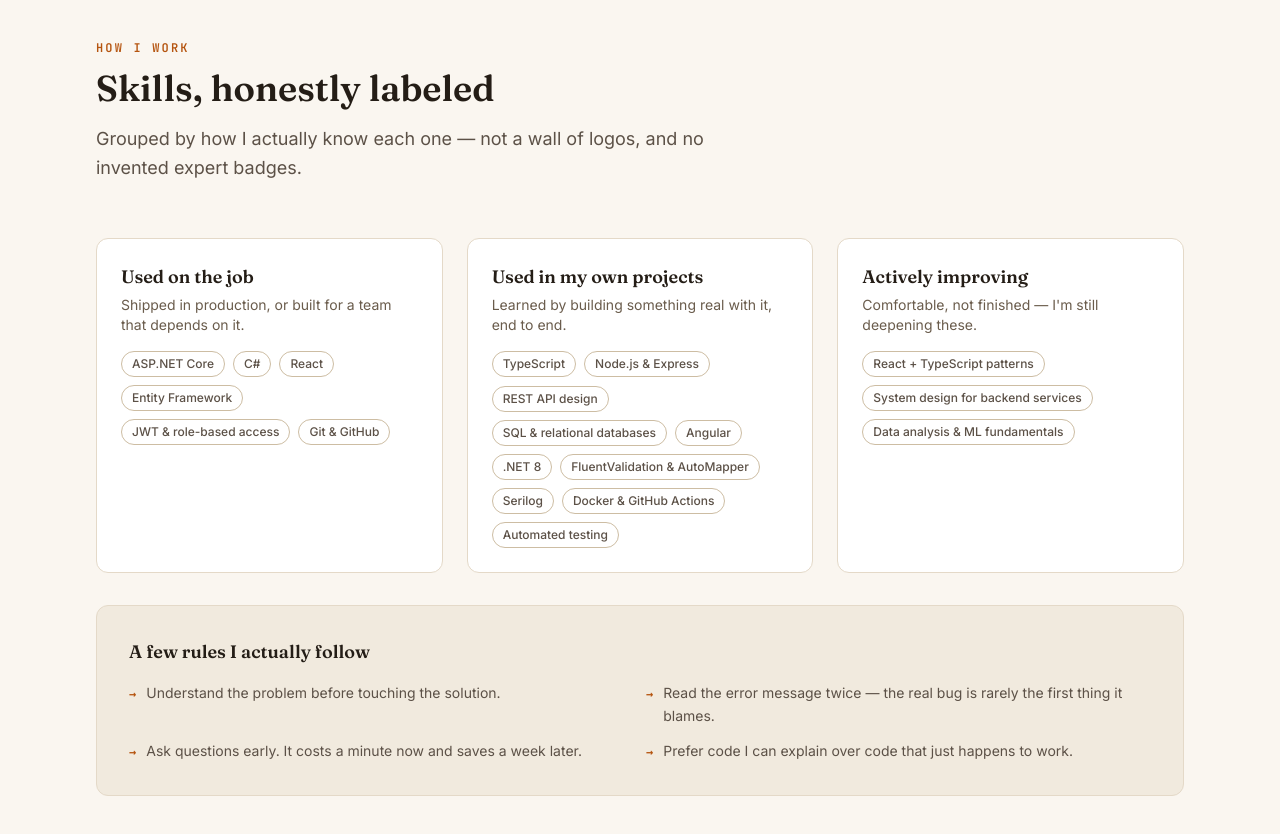
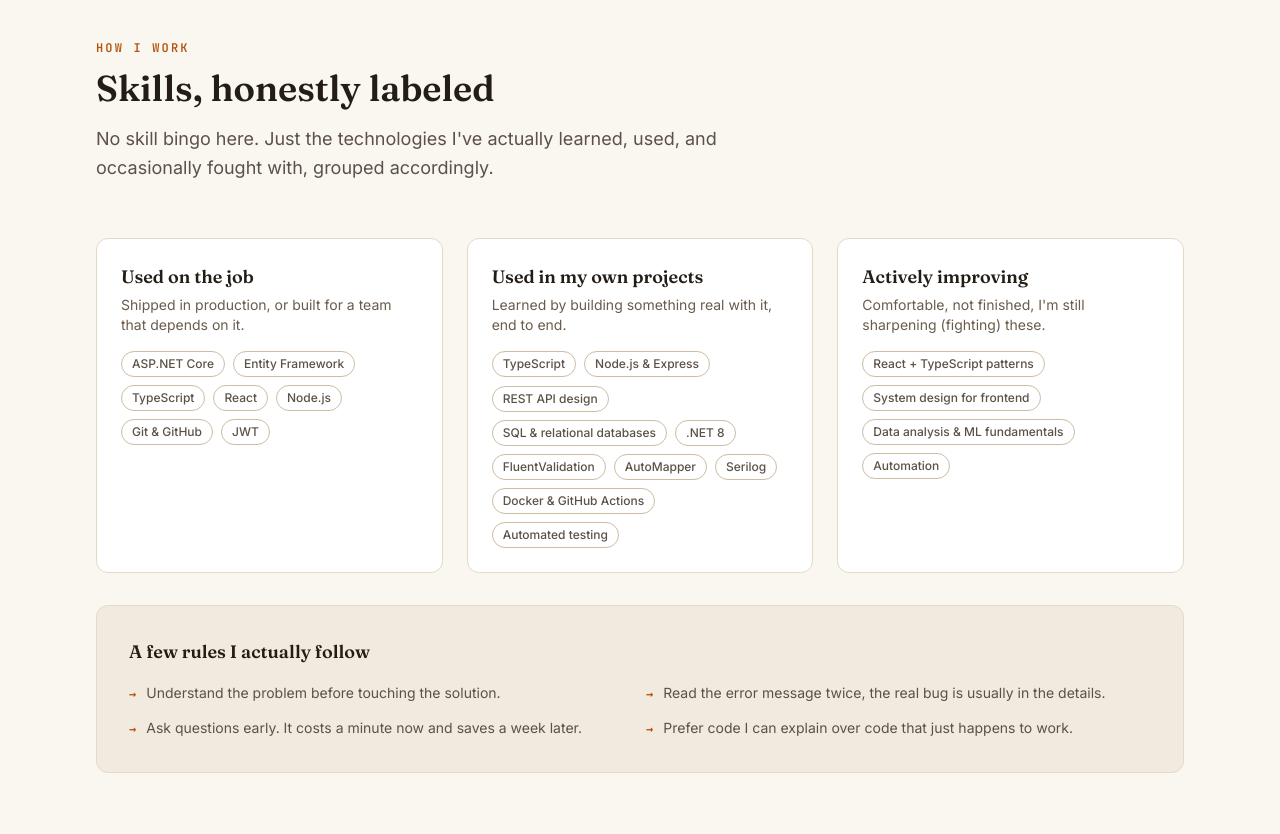
Before and after one commit to Janaherself/portfolio, a React (Vite) app: page / in a window 1280 px wide. Shown: the part 4220-5054 px from the top of the page. Built offline with nearby package versions, Linux system fonts and the light colour scheme.

Commit message:
update approach section

```diff
--- a/src/components/sections/Skills.tsx
+++ b/src/components/sections/Skills.tsx
@@ -10,7 +10,7 @@ export function Skills() {
       id="approach"
       eyebrow="How I work"
       title="Skills, honestly labeled"
-      description="Grouped by how I actually know each one — not a wall of logos, and no invented expert badges."
+      description="No skill bingo here. Just the technologies I've actually learned, used, and occasionally fought with, grouped accordingly."
     >
       <div className="grid gap-6 md:grid-cols-3">
         {skillGroups.map((group) => (
--- a/src/data/skills.ts
+++ b/src/data/skills.ts
@@ -1,16 +1,11 @@
 import type { SkillGroup } from './types';
-
-/**
- * Skills grouped by how Jana actually knows them — not a wall of logos,
- * and no invented proficiency percentages.
- */
 
 export const skillGroups: SkillGroup[] = [
   {
     track: 'professional',
     title: 'Used on the job',
     blurb: 'Shipped in production, or built for a team that depends on it.',
-    items: ['ASP.NET Core', 'C#', 'React', 'Entity Framework', 'JWT & role-based access', 'Git & GitHub'],
+    items: ['ASP.NET Core', 'Entity Framework', 'TypeScript', 'React', 'Node.js', 'Git & GitHub', 'JWT'],
   },
   {
     track: 'personal-projects',
@@ -21,9 +16,9 @@ export const skillGroups: SkillGroup[] = [
       'Node.js & Express',
       'REST API design',
       'SQL & relational databases',
-      'Angular',
       '.NET 8',
-      'FluentValidation & AutoMapper',
+      'FluentValidation',
+      'AutoMapper',
       'Serilog',
       'Docker & GitHub Actions',
       'Automated testing',
@@ -32,14 +27,14 @@ export const skillGroups: SkillGroup[] = [
   {
     track: 'learning',
     title: 'Actively improving',
-    blurb: "Comfortable, not finished — I'm still deepening these.",
-    items: ['React + TypeScript patterns', 'System design for backend services', 'Data analysis & ML fundamentals'],
+    blurb: "Comfortable, not finished, I'm still sharpening (fighting) these.",
+    items: ['React + TypeScript patterns', 'System design for frontend', 'Data analysis & ML fundamentals', 'Automation'],
   },
 ];
 
 export const engineeringApproach: string[] = [
   'Understand the problem before touching the solution.',
-  "Read the error message twice — the real bug is rarely the first thing it blames.",
+  "Read the error message twice, the real bug is usually in the details.",
   'Ask questions early. It costs a minute now and saves a week later.',
   'Prefer code I can explain over code that just happens to work.',
 ];
```
